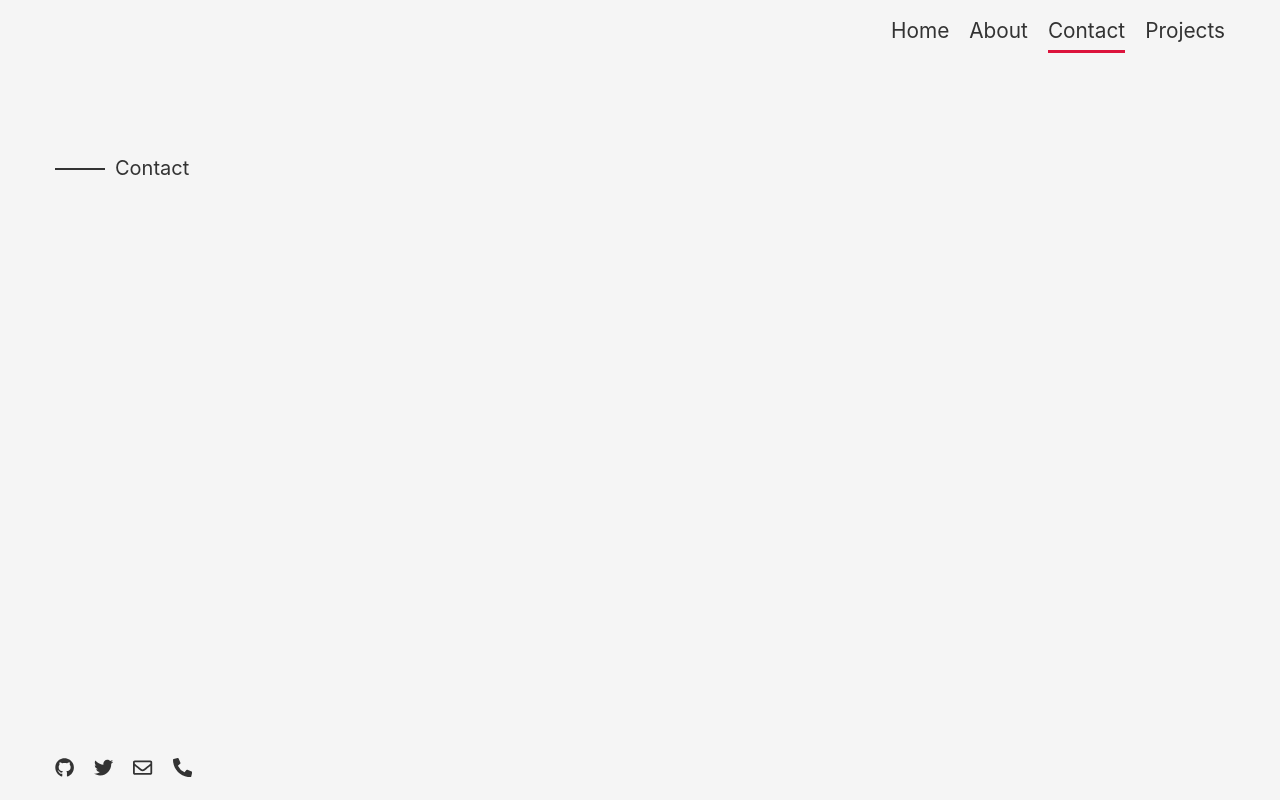
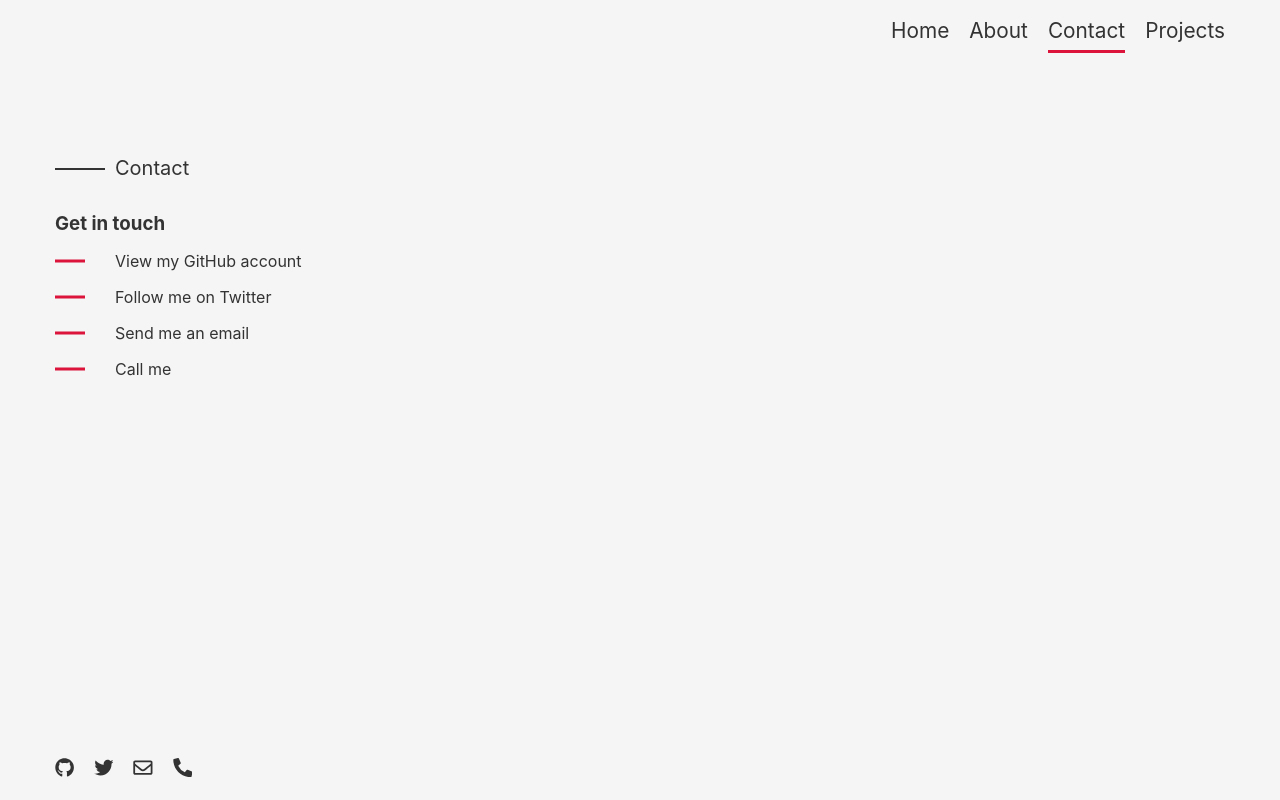
Before and after one commit to ratigumashvili/ola-portfolio, a React (Create React App) app: page /contact in a window 1280 px wide. Built offline with nearby package versions, Linux system fonts and the light colour scheme.

Commit message:
moved vontacts to data.js

```diff
--- a/src/components/ui/FilterRecords.jsx
+++ b/src/components/ui/FilterRecords.jsx
@@ -1,7 +1,7 @@
 const FilterRecords = ({ handleFilter, selected }) => {
   return (
     <div className="filters">
-      <label class="form-control">
+      <label className="form-control">
         <input
           type="radio"
           name="choose"
@@ -11,7 +11,7 @@
         />
         All
       </label>
-      <label class="form-control">
+      <label className="form-control">
         <input
           type="radio"
           name="choose"
@@ -21,7 +21,7 @@
         />
         Production
       </label>
-      <label class="form-control">
+      <label className="form-control">
         <input
           type="radio"
           name="choose"
--- a/src/components/ui/Footer.jsx
+++ b/src/components/ui/Footer.jsx
@@ -1,29 +1,24 @@
-import { FaGithub, FaTwitter, FaRegEnvelope, FaPhoneAlt } from "react-icons/fa";
+import { contacts } from "../../data";
 
 const Footer = () => {
   return (
     <footer>
       <div className="icons">
-        <a
-          href="https://github.com/ratigumashvili"
-          target="blank"
-          title="View my GitHub account"
-        >
-          <FaGithub />
-        </a>
-        <a
-          href="https://twitter.com/ratigumashvili"
-          target="blank"
-          title="Follow me on Twitter"
-        >
-          <FaTwitter />
-        </a>
-        <a href="mailto:ratigumashvili@gmail.com" title="Send me an email">
-          <FaRegEnvelope />
-        </a>
-        <a href="tel:+995551005473" title="Call me">
-          <FaPhoneAlt />
-        </a>
+        {contacts.map((item) => (
+          <a key={item.id} href={item.url} title={item.title}>
+            <svg
+              stroke="currentColor"
+              fill="currentColor"
+              strokeWidth="0"
+              viewBox="0 0 496 512"
+              height="1em"
+              width="1em"
+              xmlns="http://www.w3.org/2000/svg"
+            >
+              <path d={`${item.icon}`}></path>
+            </svg>
+          </a>
+        ))}
       </div>
     </footer>
   );
--- a/src/data.js
+++ b/src/data.js
@@ -159,3 +159,30 @@
     url: "https://github.com/ratigumashvili/ol-academy-react-todo",
   },
 ];
+
+export const contacts = [
+  {
+    id: 1,
+    title: "View my GitHub account",
+    url: "https://github.com/ratigumashvili",
+    icon: `M165.9 397.4c0 2-2.3 3.6-5.2 3.6-3.3.3-5.6-1.3-5.6-3.6 0-2 2.3-3.6 5.2-3.6 3-.3 5.6 1.3 5.6 3.6zm-31.1-4.5c-.7 2 1.3 4.3 4.3 4.9 2.6 1 5.6 0 6.2-2s-1.3-4.3-4.3-5.2c-2.6-.7-5.5.3-6.2 2.3zm44.2-1.7c-2.9.7-4.9 2.6-4.6 4.9.3 2 2.9 3.3 5.9 2.6 2.9-.7 4.9-2.6 4.6-4.6-.3-1.9-3-3.2-5.9-2.9zM244.8 8C106.1 8 0 113.3 0 252c0 110.9 69.8 205.8 169.5 239.2 12.8 2.3 17.3-5.6 17.3-12.1 0-6.2-.3-40.4-.3-61.4 0 0-70 15-84.7-29.8 0 0-11.4-29.1-27.8-36.6 0 0-22.9-15.7 1.6-15.4 0 0 24.9 2 38.6 25.8 21.9 38.6 58.6 27.5 72.9 20.9 2.3-16 8.8-27.1 16-33.7-55.9-6.2-112.3-14.3-112.3-110.5 0-27.5 7.6-41.3 23.6-58.9-2.6-6.5-11.1-33.3 2.6-67.9 20.9-6.5 69 27 69 27 20-5.6 41.5-8.5 62.8-8.5s42.8 2.9 62.8 8.5c0 0 48.1-33.6 69-27 13.7 34.7 5.2 61.4 2.6 67.9 16 17.7 25.8 31.5 25.8 58.9 0 96.5-58.9 104.2-114.8 110.5 9.2 7.9 17 22.9 17 46.4 0 33.7-.3 75.4-.3 83.6 0 6.5 4.6 14.4 17.3 12.1C428.2 457.8 496 362.9 496 252 496 113.3 383.5 8 244.8 8zM97.2 352.9c-1.3 1-1 3.3.7 5.2 1.6 1.6 3.9 2.3 5.2 1 1.3-1 1-3.3-.7-5.2-1.6-1.6-3.9-2.3-5.2-1zm-10.8-8.1c-.7 1.3.3 2.9 2.3 3.9 1.6 1 3.6.7 4.3-.7.7-1.3-.3-2.9-2.3-3.9-2-.6-3.6-.3-4.3.7zm32.4 35.6c-1.6 1.3-1 4.3 1.3 6.2 2.3 2.3 5.2 2.6 6.5 1 1.3-1.3.7-4.3-1.3-6.2-2.2-2.3-5.2-2.6-6.5-1zm-11.4-14.7c-1.6 1-1.6 3.6 0 5.9 1.6 2.3 4.3 3.3 5.6 2.3 1.6-1.3 1.6-3.9 0-6.2-1.4-2.3-4-3.3-5.6-2z`,
+  },
+  {
+    id: 2,
+    title: "Follow me on Twitter",
+    url: "https://twitter.com/ratigumashvili",
+    icon: `M459.37 151.716c.325 4.548.325 9.097.325 13.645 0 138.72-105.583 298.558-298.558 298.558-59.452 0-114.68-17.219-161.137-47.106 8.447.974 16.568 1.299 25.34 1.299 49.055 0 94.213-16.568 130.274-44.832-46.132-.975-84.792-31.188-98.112-72.772 6.498.974 12.995 1.624 19.818 1.624 9.421 0 18.843-1.3 27.614-3.573-48.081-9.747-84.143-51.98-84.143-102.985v-1.299c13.969 7.797 30.214 12.67 47.431 13.319-28.264-18.843-46.781-51.005-46.781-87.391 0-19.492 5.197-37.36 14.294-52.954 51.655 63.675 129.3 105.258 216.365 109.807-1.624-7.797-2.599-15.918-2.599-24.04 0-57.828 46.782-104.934 104.934-104.934 30.213 0 57.502 12.67 76.67 33.137 23.715-4.548 46.456-13.32 66.599-25.34-7.798 24.366-24.366 44.833-46.132 57.827 21.117-2.273 41.584-8.122 60.426-16.243-14.292 20.791-32.161 39.308-52.628 54.253z`,
+  },
+  {
+    id: 3,
+    title: "Send me an email",
+    url: "mailto:ratigumashvili@gmail.com",
+    icon: `M464 64H48C21.49 64 0 85.49 0 112v288c0 26.51 21.49 48 48 48h416c26.51 0 48-21.49 48-48V112c0-26.51-21.49-48-48-48zm0 48v40.805c-22.422 18.259-58.168 46.651-134.587 106.49-16.841 13.247-50.201 45.072-73.413 44.701-23.208.375-56.579-31.459-73.413-44.701C106.18 199.465 70.425 171.067 48 152.805V112h416zM48 400V214.398c22.914 18.251 55.409 43.862 104.938 82.646 21.857 17.205 60.134 55.186 103.062 54.955 42.717.231 80.509-37.199 103.053-54.947 49.528-38.783 82.032-64.401 104.947-82.653V400H48z`,
+  },
+  {
+    id: 4,
+    title: "Call me",
+    url: "tel:+995551005473",
+    icon: `M497.39 361.8l-112-48a24 24 0 0 0-28 6.9l-49.6 60.6A370.66 370.66 0 0 1 130.6 204.11l60.6-49.6a23.94 23.94 0 0 0 6.9-28l-48-112A24.16 24.16 0 0 0 122.6.61l-104 24A24 24 0 0 0 0 48c0 256.5 207.9 464 464 464a24 24 0 0 0 23.4-18.6l24-104a24.29 24.29 0 0 0-14.01-27.6z`,
+  },
+];
--- a/src/index.scss
+++ b/src/index.scss
@@ -322,7 +322,7 @@
   }
 }
 
-.interests {
+.list {
   list-style: none;
 
   li {
@@ -340,5 +340,10 @@
       width: 30px;
       background-color: crimson;
     }
+
+    a {
+      color: inherit;
+      text-decoration: none;
+    }
   }
 }
--- a/src/pages/About.jsx
+++ b/src/pages/About.jsx
@@ -15,7 +15,7 @@
         ))}
       </ul>
       <h3>Interests:</h3>
-      <ul className="interests">
+      <ul className="list">
         {interesets.map((item, i) => (
           <li key={i}>{item}</li>
         ))}
--- a/src/pages/Contact.jsx
+++ b/src/pages/Contact.jsx
@@ -1,4 +1,4 @@
-import React from "react";
+import { contacts } from "../data";
 
 const Contact = () => {
   return (
@@ -6,6 +6,14 @@
       <div className="title-holder">
         <h1>Contact</h1>
       </div>
+      <h3>Get in touch</h3>
+      <ul className="list">
+        {contacts.map((item) => (
+          <li key={item.id}>
+            <a href={item.url}>{item.title}</a>
+          </li>
+        ))}
+      </ul>
     </div>
   );
 };
```
